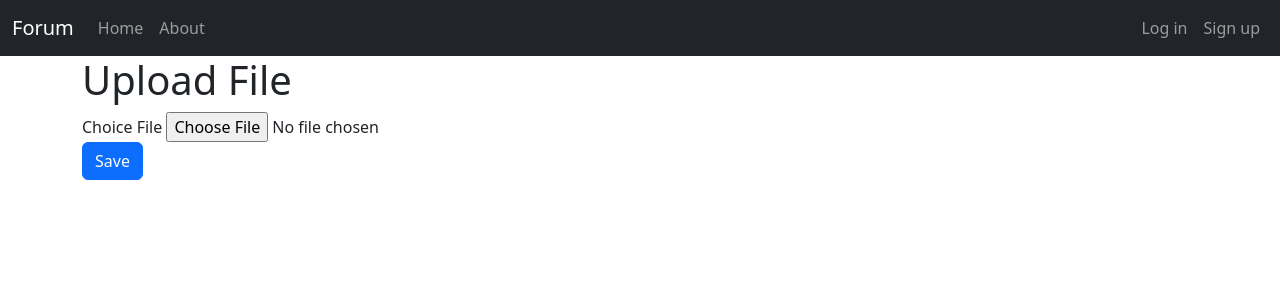
After one commit to AkhAkhmad/FORUM, a Django app: page /upload/ in a window 1280 px wide. The commit adds this page. Shown: the top 300 px of the page. Run offline with Django 4.2, Linux system fonts and the light colour scheme.

Commit message:
func(upload) func(download.csv)

```diff
--- a/service/urls.py
+++ b/service/urls.py
@@ -13,4 +13,6 @@ urlpatterns = [
     path('delete_post/<int:pk>', views.DeletePostView.as_view(), name='delete_post'),
     path('post/<int:pk>/add_comment', views.AddCommentView.as_view(), name='add_comment'),
     path('about/', views.about, name='about'),
+    path('upload/', views.upload, name='upload'),
+    path('download/', views.download, name='download'),
 ]
--- a/service/views.py
+++ b/service/views.py
@@ -2,14 +2,18 @@ from django.contrib.auth.mixins import LoginRequiredMixin, PermissionRequiredMix
 from django.contrib.auth.decorators import login_required, permission_required, user_passes_test
 from django.views.generic import ListView, DetailView, CreateView, UpdateView, DeleteView
 from django.contrib.messages.views import SuccessMessageMixin
+from django.core.files.storage import FileSystemStorage  # save files in folder media
 from .forms import PostForm, CommentForm, MessageForm
 from django.shortcuts import render, redirect
 from service.models import Post, Comment
 from django.core.mail import send_mail
 from django.urls import reverse_lazy
+from django.http import HttpResponse
 from .forms import UserRegisterForm
 from django.contrib import messages
 from django.conf import settings
+import datetime
+import csv
 
 
 class RegisterForm(SuccessMessageMixin, CreateView):
@@ -97,3 +101,24 @@ class AddCommentView(LoginRequiredMixin, CreateView):
     # def form_valid(self, form):
     #     form.instanсe.post_id = self.kwargs('pk')  # присваевает ключ из передаваемого параметра
     #     return super().form_valid(form)
+
+
+def upload(req):
+    context = {}
+    if req.method == 'POST':
+        uploaded_file = req.FILES['file']  # this name = name template
+        file = FileSystemStorage()
+        url = file.save(uploaded_file.name, uploaded_file)
+        context['url'] = file.url(url)
+    return render(req, 'upload.html', context)
+
+
+def download(req):
+    response = HttpResponse(content_type='text/csv')
+    writer = csv.writer(response)
+    writer.writerow(['title', 'description', 'created_at'])
+    for row in Post.objects.all().values_list('title', 'description', 'created_at'):
+        writer.writerow(row)
+        filename = str(datetime.datetime.now())
+    response['Content-Disposition'] = f'attachment; filename={filename}'
+    return response
--- a/templates/index.html
+++ b/templates/index.html
@@ -26,7 +26,13 @@
                 {% endif %}
               {% endfor %}
             {% endif %}
-            <a href="{% url 'create_post' %}" class="btn btn-primary btn-block">Create New Post</a>
+            {% if user.is_superuser or user.is_staff %}
+              <a href="{% url 'create_post' %}" class="btn btn-primary btn-block">Create New Post</a>
+              <a href="{% url 'upload' %}" class="btn btn-primary btn-block">Upload File</a>
+              <a href="{% url 'download' %}" class="btn btn-primary btn-block">Download Post</a>
+              <br>
+              <br>
+            {% endif %}
               <table class="table table-dark">
                 <thead>
                   <tr>
--- /dev/null
+++ b/templates/upload.html
@@ -0,0 +1,14 @@
+{% extends 'index.html' %}
+{% block content %}
+    <h1>Upload File</h1>
+    <form method="POST" enctype="multipart/form-data">
+      {% csrf_token %}
+      <label for="file">Choice File</label>
+      <input type="file" name="file" id="file">
+      <br>
+      <button type="submit" class="btn btn-primary">Save</button>
+    </form>
+  {% if url %}
+    <a href="{{ url }}">{{ url }}</a>
+  {% endif %}
+{% endblock %}
```
Also changed, not shown: templates/create_post.html (line endings or trailing spaces).
